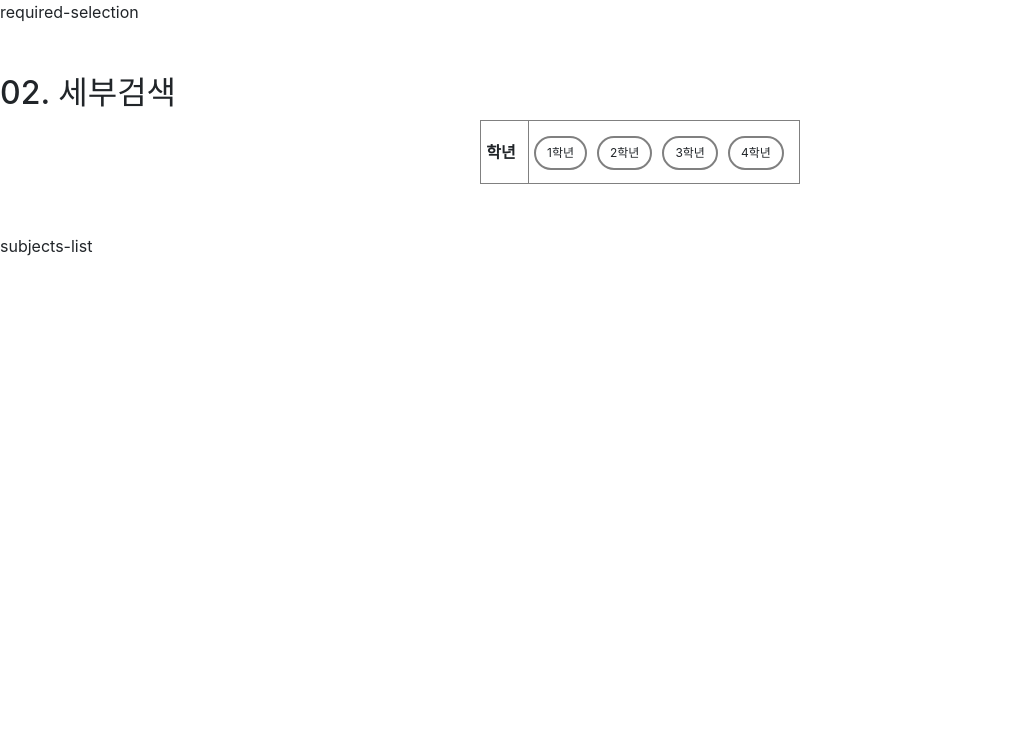
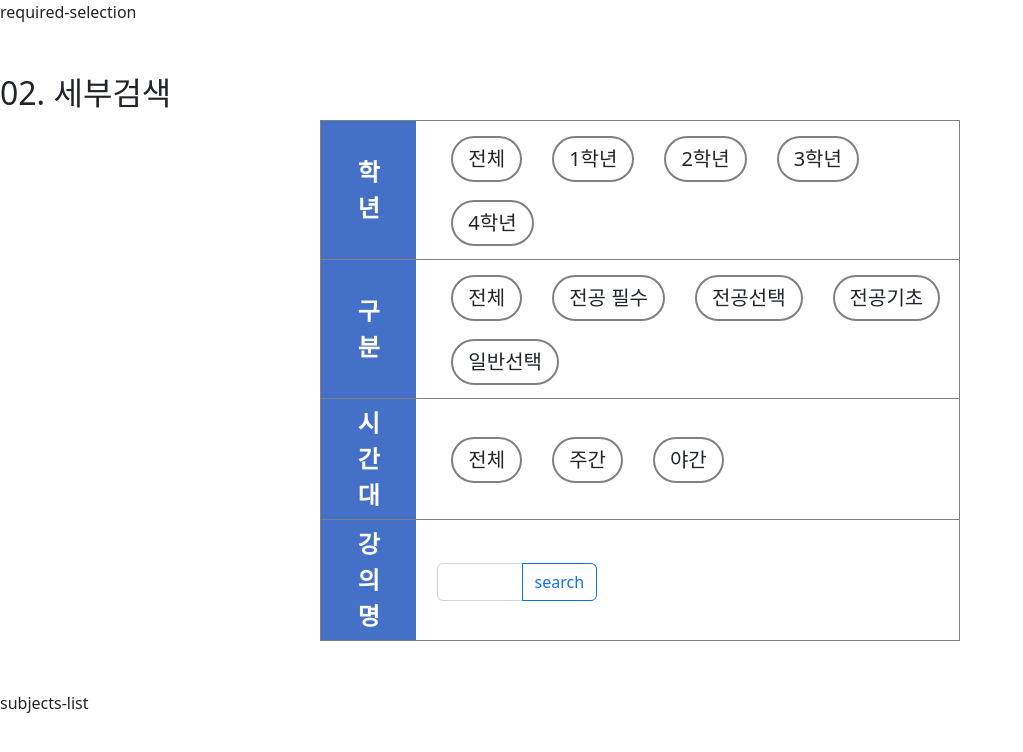
Before and after one commit to ujkkk/AllClear, a React (Create React App) app in the folder all-clear/: page /page1 in a window 1280 px wide. Shown: the top 752 px of the page, without its empty margins (0-1023 px from the left). Built offline with nearby package versions, Linux system fonts and the light colour scheme.

Commit message:
plan- 02 세부검색 틀

```diff
--- a/all-clear/package.json
+++ b/all-clear/package.json
@@ -13,6 +13,7 @@
     "react-dom": "^18.2.0",
     "react-router-dom": "^6.4.2",
     "react-scripts": "5.0.1",
+    "semantic-ui-react": "^2.1.3",
     "web-vitals": "^2.1.4"
   },
   "scripts": {
--- a/all-clear/public/index.html
+++ b/all-clear/public/index.html
@@ -4,15 +4,17 @@
     <meta charset="utf-8" />
     <!-- Bootstrap CSS -->
     <link rel="stylesheet" href="https://stackpath.bootstrapcdn.com/bootstrap/4.3.1/css/bootstrap.min.css" integrity="sha384-ggOyR0iXCbMQv3Xipma34MD+dH/1fQ784/j6cY/iJTQUOhcWr7x9JvoRxT2MZw1T" crossorigin="anonymous">
-    <!-- <link rel="apple-touch-icon" href="%PUBLIC_URL%/logo192.png" />
-    <link rel="manifest" href="%PUBLIC_URL%/manifest.json" /> -->
-    <script src="https://cdn.jsdelivr.net/npm/bootstrap@5.0.2/dist/js/bootstrap.bundle.min.js" integrity="sha384-MrcW6ZMFYlzcLA8Nl+NtUVF0sA7MsXsP1UyJoMp4YLEuNSfAP+JcXn/tWtIaxVXM" crossorigin="anonymous"></script>
+    <script src="https://cdn.jsdelivr.net/npm/react/umd/react.production.min.js" crossorigin></script>
+    <script
+      src="https://cdn.jsdelivr.net/npm/react-dom/umd/react-dom.production.min.js"
+      crossorigin></script>
+
+      <script src="https://code.jquery.com/jquery-3.3.1.slim.min.js" integrity="sha384-q8i/X+965DzO0rT7abK41JStQIAqVgRVzpbzo5smXKp4YfRvH+8abtTE1Pi6jizo" crossorigin="anonymous"></script>
     <title>React App</title>
   </head>
   <body>
     <div id="root"></div>
   </body>
-  <script src="https://code.jquery.com/jquery-3.3.1.slim.min.js" integrity="sha384-q8i/X+965DzO0rT7abK41JStQIAqVgRVzpbzo5smXKp4YfRvH+8abtTE1Pi6jizo" crossorigin="anonymous"></script>
-<script src="https://cdnjs.cloudflare.com/ajax/libs/popper.js/1.14.7/umd/popper.min.js" integrity="sha384-UO2eT0CpHqdSJQ6hJty5KVphtPhzWj9WO1clHTMGa3JDZwrnQq4sF86dIHNDz0W1" crossorigin="anonymous"></script>
-<script src="https://stackpath.bootstrapcdn.com/bootstrap/4.3.1/js/bootstrap.min.js" integrity="sha384-JjSmVgyd0p3pXB1rRibZUAYoIIy6OrQ6VrjIEaFf/nJGzIxFDsf4x0xIM+B07jRM" crossorigin="anonymous"></script>
+
+
 </html>
--- a/all-clear/src/App.js
+++ b/all-clear/src/App.js
@@ -1,5 +1,5 @@
 import { Link } from "react-router-dom";
-
+import 'bootstrap/dist/css/bootstrap.min.css';
 
 export default function App() {
   return (
--- /dev/null
+++ b/all-clear/src/components/DetailRow.js
@@ -0,0 +1,19 @@
+import React, { useState, useEffect } from "react";
+import DetailRowComponent from "./DetailRowObject";
+
+
+const DetailRow = ({ rowTitle, rowData = [] }) => {
+
+    return (
+        <tr style={{ border: "1px solid gray" }}>
+            <th>{rowTitle}</th>
+            <td className="my-detail-right">
+                {
+                    rowData.map(data => <DetailRowComponent title={data} />)
+                }
+            </td>
+        </tr>
+    )
+}
+
+export default DetailRow
--- /dev/null
+++ b/all-clear/src/components/DetailRowObject.js
@@ -0,0 +1,11 @@
+import React, {useState, useEffect} from "react";
+
+const DetailRowComponent = ({title}) =>{
+
+    return (
+        <label style={{border:"2px solid gray"}}>{title}</label>
+    )
+
+}
+
+export default DetailRowComponent;
--- /dev/null
+++ b/all-clear/src/components/DetailRowSearch.js
@@ -0,0 +1,22 @@
+import React, { useState, useEffect } from "react";
+import Button from 'react-bootstrap/Button';
+import Form from 'react-bootstrap/Form';
+import InputGroup from 'react-bootstrap/InputGroup';
+
+const DetailRowSearch = ({ rowTitle }) => {
+
+    return (
+        <tr style={{ border: "1px solid gray" }}>
+            <th>{rowTitle}</th>
+            <td className="my-detail-right">
+                <InputGroup className="mb-3" style={{ width: "30%", marginTop: "20px", left: "3%" }}>
+                    <Form.Control />  {' '}
+                    <Button variant="outline-primary" id="button-addon2">search</Button>
+                </InputGroup>
+            </td>
+        </tr>
+    )
+}
+
+
+export default DetailRowSearch;
--- a/all-clear/src/components/detail.js
+++ b/all-clear/src/components/detail.js
@@ -3,27 +3,24 @@ import React, {useState, useEffect} from "react";
 import "../css/detail.css"
 import detailData from "../data/detail.json";
 
-const Detail =() =>{
+import DetailRow from "./DetailRow";
+import DetailRowSearch from "./DetailRowSearch";
+const Detail =({title}) =>{
 
 
     return (
         <div className="datail_warp">
-            <h2>02. 세부검색</h2>
-            <table  cellPadding="5" cellSpacing="0" border="1" align="center">
+            <h2>{title}</h2>
+            <table  cellPadding={5} cellSpacing={0} border={1} align={"center"} width={"50%"}>
                 <colgroup>
                     <col width={"15%"}></col>
                     <col width={"85%"}></col>
                 </colgroup>
                 <tbody>
-                    <tr>
-                        <th>학년</th>
-                        <td className="my_detail_right" id="grade">
-                            <label style={{border:"2px solid gray"}}>1학년</label>
-                            <label style={{border:"2px solid gray"}}>2학년</label>
-                            <label style={{border:"2px solid gray"}}>3학년</label>
-                            <label style={{border:"2px solid gray"}}>4학년</label>
-                        </td>
-                    </tr>
+                    <DetailRow rowTitle="학년" rowData={detailData.grade}/>
+                    <DetailRow rowTitle="구분" rowData={detailData.major_sortation}/>
+                    <DetailRow rowTitle="시간대" rowData={detailData.time}/>
+                    <DetailRowSearch rowTitle="강의명" />
                 </tbody>
             </table>
         </div>
--- /dev/null
+++ b/all-clear/src/components/input.js
@@ -0,0 +1,6 @@
+import React from 'react'
+import { Input } from 'semantic-ui-react'
+
+const SearchInput = () => <Input placeholder='' />
+
+export default SearchInput
--- a/all-clear/src/css/detail.css
+++ b/all-clear/src/css/detail.css
@@ -3,17 +3,26 @@
     padding: 50px 0;
 }
 
- .my_detail_right label{
+.datail_warp  th {
+    color:white;
+    font-size : 24px;
+    padding : 6px 30px;
+    background-color: #4470C7;
+    text-align: center;
+}
+ .my-detail-right label{
+
     display: block;
-    padding : 6px 11px;
+    padding : 6px 15px;
     text-align: center;
-    font-size : 12px;
+    font-size : 20px;
     border-radius: 40px;
     cursor: pointer;
     float: left;
-    margin-right: 10px;
+    margin-left: 30px;
     margin-top: 10px;
+
 }
 .table{
-    width: 80%;
+    width: 100%;
 }
--- a/all-clear/src/data/detail.json
+++ b/all-clear/src/data/detail.json
@@ -1,14 +1,6 @@
 {
-    "grade" : ["1학년", "2학년", "3학년", "4학년"],
-    "sortation" : [
-        {
-            "id": "major",
-            "class" : ["전체","전공 필수","전공선택","전공기초","일반선택"]
-        },
-        {
-            "id": "GE",
-            "class" : ["전체","선필교","필수교양","일반교양"]
-        }
-    ],
+    "grade" : ["전체","1학년", "2학년", "3학년", "4학년"],
+    "major_sortation" : ["전체","전공 필수","전공선택","전공기초","일반선택"],
+    "GE_sortation" :  ["전체","선필교","필수교양","일반교양"],
     "time" : ["전체", "주간","야간"]
 }
--- a/all-clear/src/index.js
+++ b/all-clear/src/index.js
@@ -1,7 +1,6 @@
 import React from 'react';
 import './index.css';
 import { render } from "react-dom";
-
 import {
   BrowserRouter,
   Routes,
--- a/all-clear/src/routes/page1.jsx
+++ b/all-clear/src/routes/page1.jsx
@@ -1,10 +1,12 @@
 import React from "react";
-import Detail from "../components/detail";
+import Detail from "../components/Detail";
 export default function Page1() {
+
+  const DETAIL_SEARCH = "02. 세부검색";
     return (
       <React.Fragment>
         <div id="required-selection">required-selection</div>
-        <Detail></Detail>
+        <Detail title={DETAIL_SEARCH}></Detail>
         <div id="subjects-list">subjects-list</div>
       </React.Fragment>
     );
```
Also changed, not shown: 1 other file (tests, documents, lock files or other folders).
